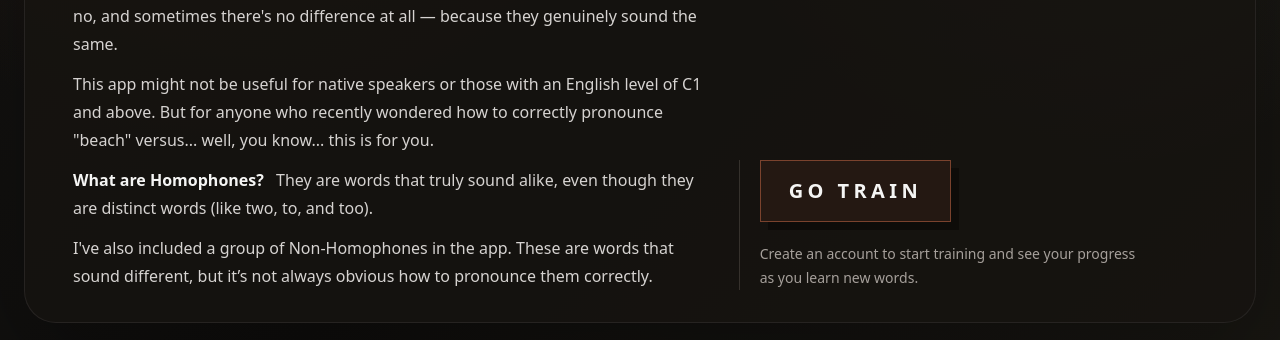
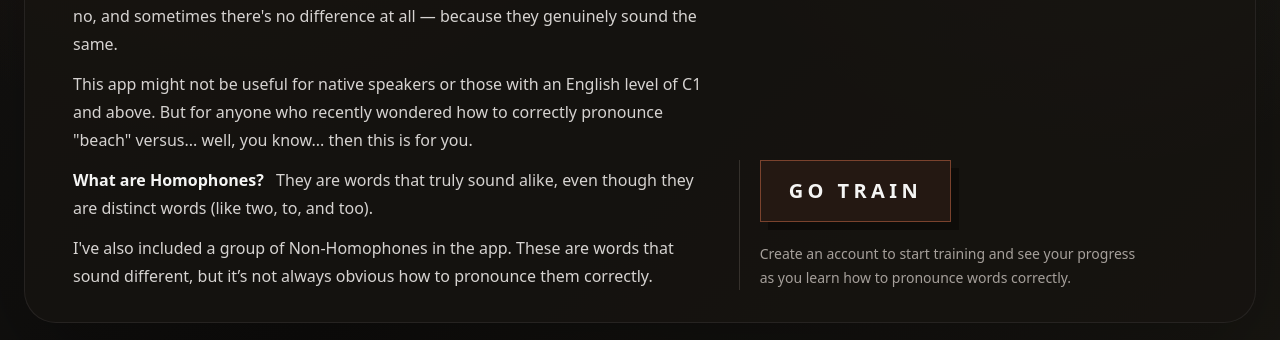
Before and after one commit to rokhomenko/homophones-trainer, a Vue app: page / in a window 1280 px wide. Shown: the part 409-749 px from the top of the page. Built offline with nearby package versions, Linux system fonts and the light colour scheme; no server answers.

Commit message:
correct the main page text

```diff
--- a/src/views/HomeView.vue
+++ b/src/views/HomeView.vue
@@ -78,7 +78,7 @@ async function handleSpeak(word: string) {
           <p class="mb-3 leading-7">
             This app might not be useful for native speakers or those with an English level of C1 and
             above. But for anyone who recently wondered how to correctly pronounce "beach" versus...
-            well, you know... this is for you.
+            well, you know... then this is for you.
           </p>
           <p class="mb-3 leading-7">
             <span class="mr-2 font-bold text-stone-100">What are Homophones?</span>
@@ -96,7 +96,7 @@ async function handleSpeak(word: string) {
             Go train
           </router-link>
           <p class="max-w-sm text-sm leading-6 text-stone-400">
-            Create an account to start training and see your progress as you learn new words.
+            Create an account to start training and see your progress as you learn how to pronounce words correctly.
           </p>
         </div>
       </div>
```
